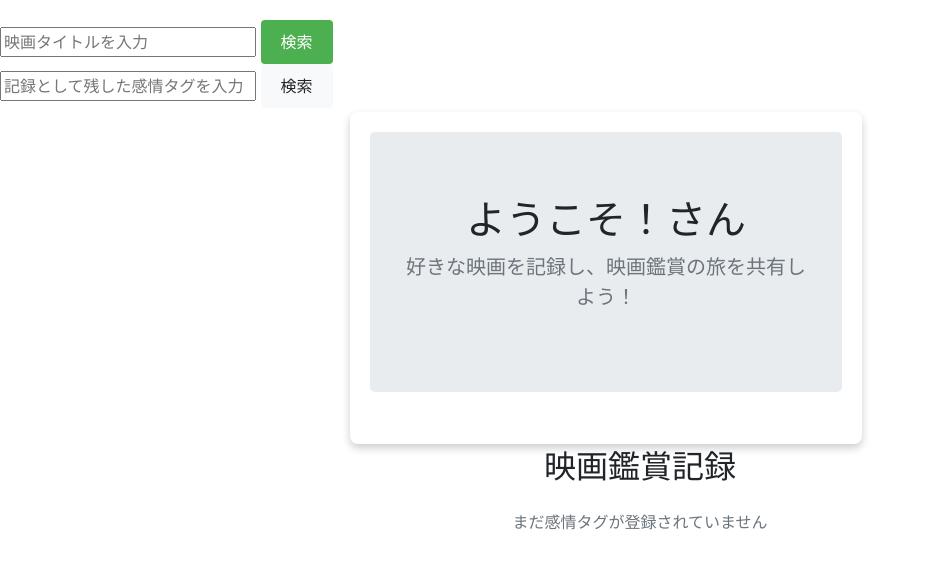
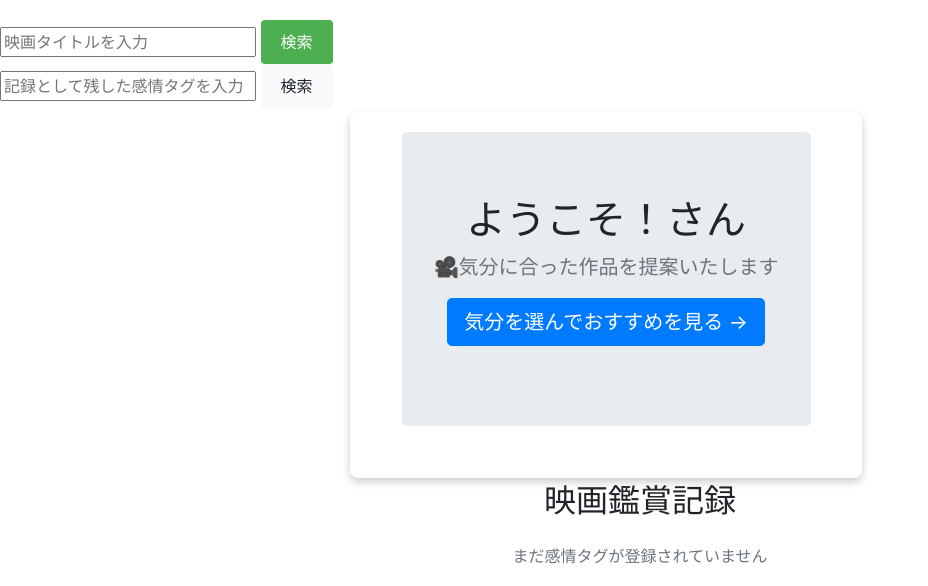
Before and after one commit to INswon/MovieChallenge, a Django app: template templates/movies/home.html in a window 1280 px wide. Shown: the part 64-650 px from the top of the page, without its empty margins (0-928 px from the left). Run offline with Django 5.2, Linux system fonts and the light colour scheme; the template is opened without the code that fills it, so the values that code supplies are empty; some libraries are stand-ins or nearby versions.

Commit message:
fix: ヒーロセクションの文言変更,推薦ページへのリンクを追加 #40

```diff
--- a/templates/movies/home.html
+++ b/templates/movies/home.html
@@ -19,7 +19,13 @@
     <div class="container my-1">
         <section class="jumbotron text-center">
             <h1 class="jumbotron-heading">ようこそ！{{ user.username }}さん</h1>
-            <p class="lead text-muted">好きな映画を記録し、映画鑑賞の旅を共有しよう！</p>
+            <p class="lead text-muted"> 🎥気分に合った作品を提案いたします</p>
+            <p>
+                <a href="{% url 'movies:recommend' recomend_name='healed' %}",
+                   class="btn btn-primary btn-lg">
+                   気分を選んでおすすめを見る →
+                </a>
+            </p>
         </section>
     </div>
 
```
